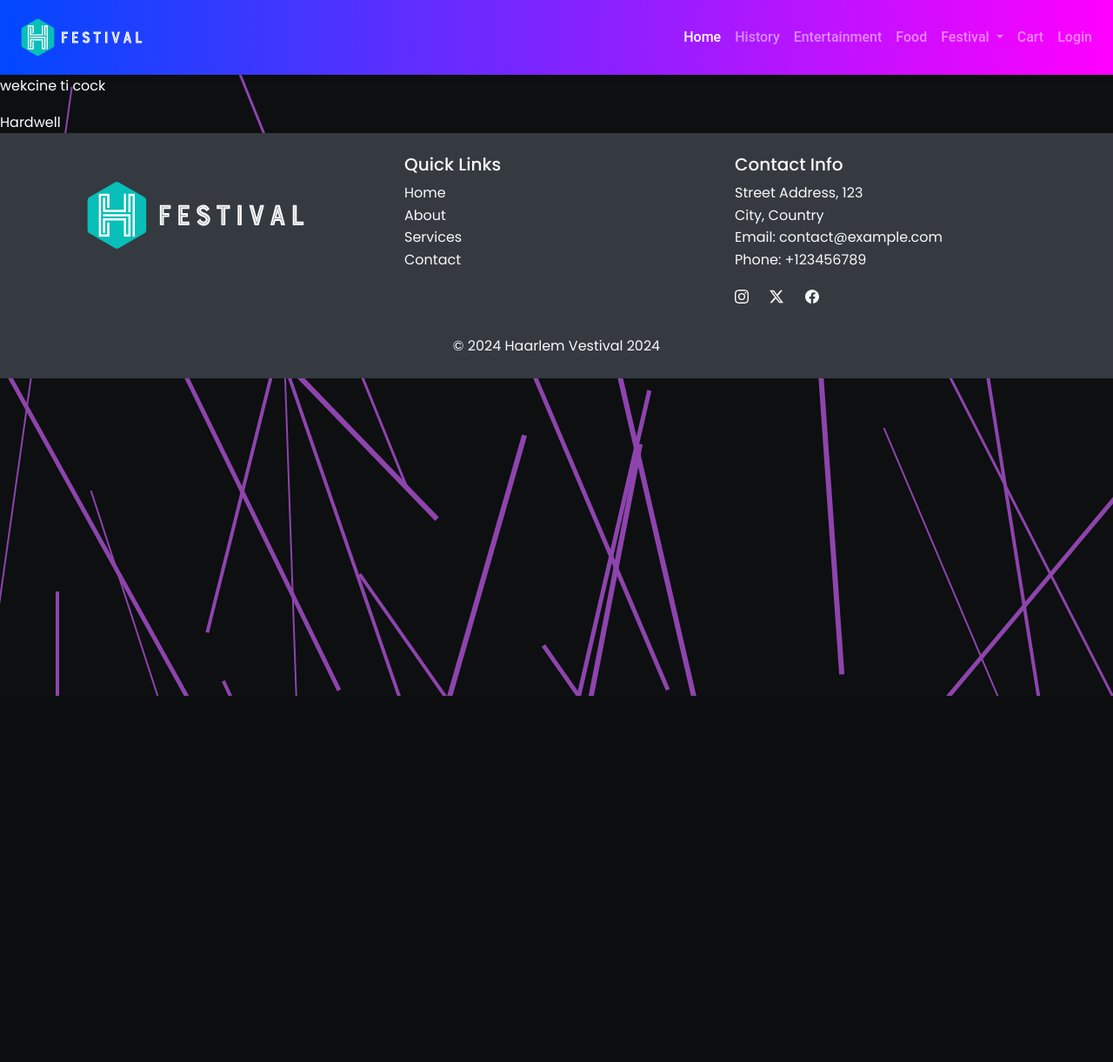
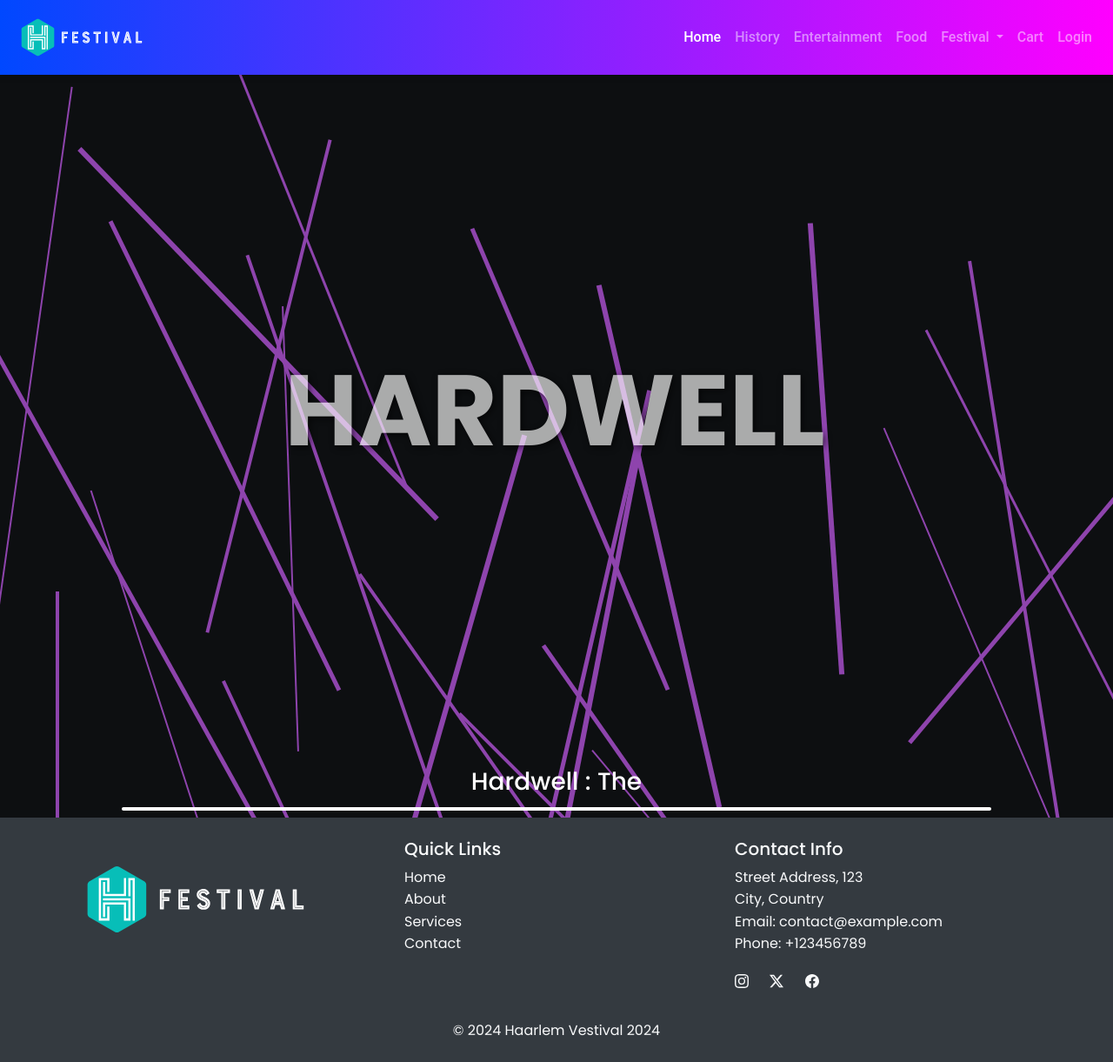
Before and after one commit to CodrinCalin/HaarlemFestival, a PHP site: page /detail?artist_id=1 in a window 1280 px wide. Shown: the whole page at 87% size. Before the commit the page ends 800 px from the top, so only its background shows below. Run offline with PHP 8.4, Linux system fonts and the light colour scheme; data comes from the database, SQL or seed files in the repository.

Commit message:
done detail page
done detail page db

```diff
--- a/app/controllers/detailController.php
+++ b/app/controllers/detailController.php
@@ -22,6 +22,7 @@
         $artist = null;
         if ($artistId !== null) {
             $artist = $this->danceService->getArtistById($artistId);
+            $detailpagecontent = $this->danceService->getDetailPageContentByArtistId($artistId);
         }
 
         // Handle the case where no artist was found
--- /dev/null
+++ b/app/models/dancecontentdetail.php
@@ -0,0 +1,25 @@
+<?php
+namespace App\Models;
+
+
+class DanceContentDetail
+{
+    public $id;
+    public $main_image_url;
+    public $description_image_one;
+    public $description_image_two;
+    public $description_body_one;
+    public $description_body_two;
+    public $artist_id;
+
+    public function __construct($id =null, $main_image_url = null, $description_image_one = null, $description_image_two = null, $description_body_one = null, $description_body_two = null, $artist_id = null)
+    {
+        $this->id = $id;
+        $this->main_image_url = $main_image_url;
+        $this->description_image_one = $description_image_one;
+        $this->description_image_two = $description_image_two;
+        $this->description_body_one = $description_body_one;
+        $this->description_body_two = $description_body_two;
+        $this->artist_id = $artist_id;
+    }
+}
--- /dev/null
+++ b/app/public/css/dance-style-detail.css
@@ -0,0 +1,28 @@
+.artist-banner {
+    position: relative;
+    border-radius: 15px;
+    overflow: hidden;
+    margin: 30px; /* Adjust the margin to create the gap */
+    width: 95vw;
+    height: 90vh;
+    display: flex;
+    justify-content: center;
+    align-items: center;
+}
+
+.artist-banner img {
+    width: 100%;
+    height: 100%;
+    object-fit: contain; /* This will cover the area, you can also use contain if you don't want it to be cropped */
+}
+
+.artist-name {
+    position: absolute;
+    color: white;
+    font-size: 6em; /* Adjust size as needed */
+    font-weight: bold;
+    text-shadow: 2px 2px 8px #000000;
+    opacity: 0.65; /* Adjust text opacity as needed */
+    text-align: center;
+    max-width: 80%; /* Prevents text from getting too wide on large screens */
+}
--- a/app/repositories/dancerepository.php
+++ b/app/repositories/dancerepository.php
@@ -72,7 +72,20 @@
         return $eventsByDate;
     }
 
+    public function getDetailPageContentByArtistId($artistId) {
+        $stmt = $this->connection->prepare(
+            "SELECT id, main_image_url, description_image_one, description_image_two, description_body_one, description_body_two
+                    FROM dancecontentdetail WHERE artist_id = :artist_id"
+        );
+        $stmt->bindParam(':artist_id', $artistId, PDO::PARAM_INT);
+        $stmt->execute();
 
+        $stmt->setFetchMode(PDO::FETCH_CLASS | PDO::FETCH_PROPS_LATE, 'App\\Models\\DanceContentDetail');
+
+        $detailpagecontent = $stmt->fetch();
+
+        return $detailpagecontent;
+    }
 
 
     public function getAllTickets(){
--- a/app/services/danceservice.php
+++ b/app/services/danceservice.php
@@ -35,4 +35,9 @@
       $this->getNewInstance();
       return $this->repository->getArtistById($artistId);
   }
+
+  function getDetailPageContentByArtistId($artistId) {
+      $this->getNewInstance();
+      return $this->repository->getDetailPageContentByArtistId($artistId);
+  }
 }
--- a/app/views/dance/aboutartist.php
+++ b/app/views/dance/aboutartist.php
@@ -7,26 +7,46 @@
         <link rel="stylesheet" href="https://stackpath.bootstrapcdn.com/bootstrap/4.5.2/css/bootstrap.min.css">
         <title>Haarlem Festival Dance!</title>
         <link href="css/dance-style.css" rel="stylesheet">
+        <link href="css/dance-style-detail.css" rel="stylesheet">
+
     </head>
+    <body class="d-flex flex-column min-vh-100">
+        <!-- Navbar  -->
+        <?php require 'navbar.php'; ?>
         <body>
-<!-- Navbar  -->
 
-<?php require 'navbar.php';?>
-
+        <!-- Main content -->
+        <main class="flex-fill">
+            <!-- Background -->
             <?php require 'websitebackround.php'; ?>
 
-<p>wekcine ti cock</p>
+            <!-- Page Content -->
+            <div class="artist-banner d-flex align-items-center justify-content-center text-center bg-cover bg-center text-white text-uppercase overlay-text-container"
+                 style="background-image: url('<?= $detailpagecontent->main_image_url ?>');">
+                <h1 class="artist-name" style="font-size: 9vw;"><?= $artist->name; ?></h1>
+            </div>
 
-<?php
-echo $artist->name;
+
+
+
+            <div class="col-12 content-section text-center">
+                <h3 class="section-header"><?= $artist->name . ' : The ' . $artist->title; ?></h3>
+            </div>
+
+
+
+            <div>
+                <?=
+                    $detailpagecontent->description_body_one;
 
                 ?>
 
-<!-- footer ---------------------------------------------------------------------------------------------------------->
+            </div>
 
+        </main>
 
-<?php require __DIR__ . '/../footer.php'?>
-
+        <!-- Footer-->
+        <?php require __DIR__ . '/../footer.php'; ?>
 
         <!-- Bootstrap JS and dependencies -->
         <script src="https://code.jquery.com/jquery-3.5.1.slim.min.js"></script>
```
Also changed, not shown: app/models/dancecontenthome.php (added, +19 -0 lines), sql/initdb.sql (+76 -1 lines), app/public/dance-styles/style.css (deleted). Lines whose indentation alone changed are shown as unchanged.
